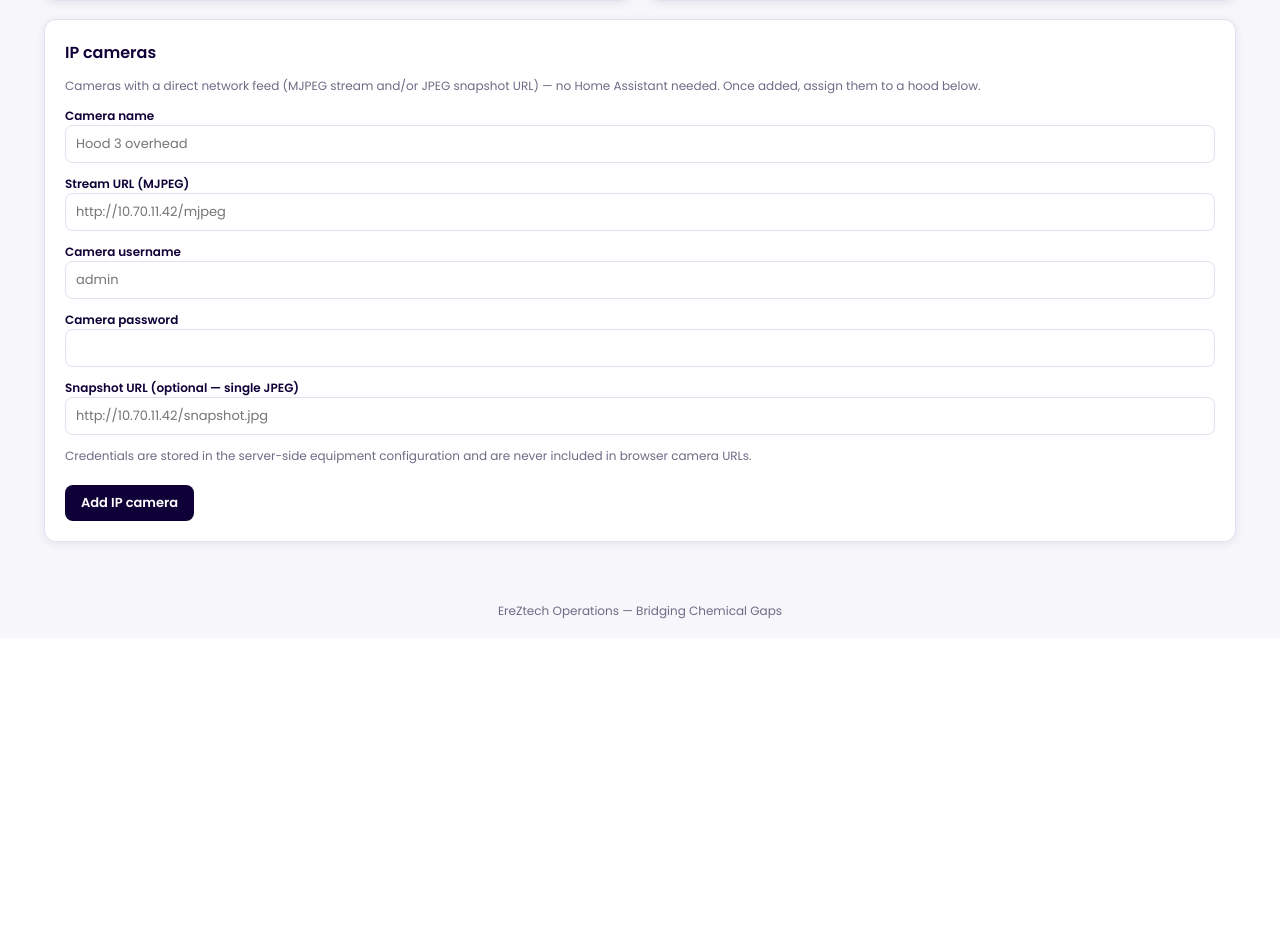
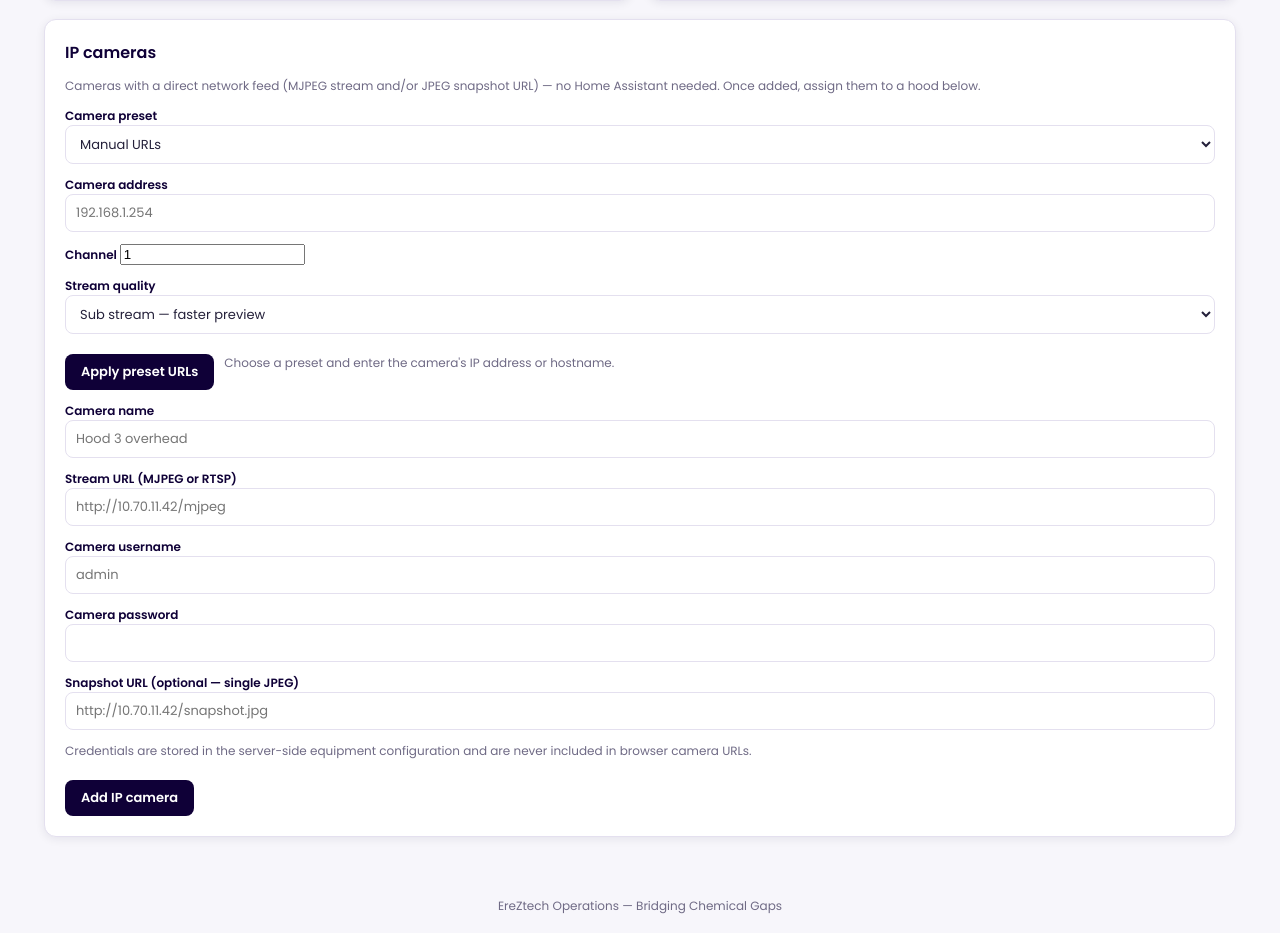
Before and after one commit to nathantallen/Ereztech-ELN, a Flask app: template eln/app/templates/equipment.html in a window 1280 px wide. Shown: the part 489-1422 px from the top of the page. Before the commit the page ends 1108 px from the top, so only its background shows below. Run offline with Flask 3, Linux system fonts and the light colour scheme; the template is opened without the code that fills it, so the values that code supplies are empty.

Commit message:
Add common IP camera stream presets

```diff
--- a/eln/app/static/js/equipment_config.js
+++ b/eln/app/static/js/equipment_config.js
@@ -7,6 +7,79 @@
 
   var statusEl = document.getElementById("ha-status");
   var errorEl = document.getElementById("ha-error");
+
+  function initCameraPresets() {
+    var preset = document.getElementById("cam-preset");
+    var host = document.getElementById("cam-host");
+    var channel = document.getElementById("cam-channel");
+    var subtype = document.getElementById("cam-subtype");
+    var stream = document.getElementById("cam-stream-url");
+    var snapshot = document.getElementById("cam-snapshot-url");
+    var apply = document.getElementById("apply-camera-preset");
+    var hint = document.getElementById("camera-preset-hint");
+    if (!preset || !host || !channel || !subtype || !stream || !snapshot || !apply) return;
+
+    function cleanHost(value) {
+      return (value || "").trim()
+        .replace(/^[a-z]+:\/\//i, "")
+        .replace(/\/.*$/, "")
+        .replace(/\/$/, "");
+    }
+
+    function applyPreset() {
+      var cameraHost = cleanHost(host.value);
+      var cameraChannel = Math.max(1, parseInt(channel.value, 10) || 1);
+      var cameraSubtype = subtype.value === "0" ? "0" : "1";
+      if (preset.value === "manual") {
+        hint.textContent = "Enter the stream and snapshot URLs manually below.";
+        stream.focus();
+        return;
+      }
+      if (!cameraHost) {
+        hint.textContent = "Enter the camera IP address or hostname first.";
+        host.focus();
+        return;
+      }
+
+      var streamUrl = "", snapshotUrl = "";
+      if (preset.value === "amcrest-http") {
+        streamUrl = "http://" + cameraHost + "/cgi-bin/mjpg/video.cgi?channel=" +
+          cameraChannel + "&subtype=" + cameraSubtype;
+        snapshotUrl = "http://" + cameraHost + "/cgi-bin/snapshot.cgi?channel=" + cameraChannel;
+      } else if (preset.value === "amcrest-rtsp") {
+        streamUrl = "rtsp://" + cameraHost + ":554/cam/realmonitor?channel=" +
+          cameraChannel + "&subtype=" + cameraSubtype;
+        snapshotUrl = "http://" + cameraHost + "/cgi-bin/snapshot.cgi?channel=" + cameraChannel;
+      } else if (preset.value === "hikvision-rtsp") {
+        var hikChannel = String(cameraChannel) + (cameraSubtype === "0" ? "01" : "02");
+        streamUrl = "rtsp://" + cameraHost + ":554/Streaming/Channels/" + hikChannel;
+        snapshotUrl = "http://" + cameraHost + "/ISAPI/Streaming/channels/" + hikChannel + "/picture";
+      } else if (preset.value === "axis-http") {
+        streamUrl = "http://" + cameraHost + "/axis-cgi/mjpg/video.cgi?resolution=1280x720";
+        snapshotUrl = "http://" + cameraHost + "/axis-cgi/jpg/image.cgi";
+      } else if (preset.value === "generic-http") {
+        streamUrl = "http://" + cameraHost + "/mjpeg";
+        snapshotUrl = "http://" + cameraHost + "/snapshot.jpg";
+      } else if (preset.value === "generic-rtsp") {
+        streamUrl = "rtsp://" + cameraHost + ":554/stream1";
+      }
+      stream.value = streamUrl;
+      snapshot.value = snapshotUrl;
+      hint.textContent = "Preset applied. You can edit either URL before adding the camera.";
+    }
+
+    apply.addEventListener("click", applyPreset);
+    preset.addEventListener("change", function () {
+      hint.textContent = preset.value === "manual"
+        ? "Enter the stream and snapshot URLs manually below."
+        : "Enter the camera address, then apply the preset URLs.";
+    });
+    host.addEventListener("keydown", function (event) {
+      if (event.key === "Enter") { event.preventDefault(); applyPreset(); }
+    });
+  }
+
+  initCameraPresets();
 
   function setStatus(text, color) {
     if (!statusEl) return;
--- a/eln/app/templates/equipment.html
+++ b/eln/app/templates/equipment.html
@@ -105,11 +105,38 @@
   {% endif %}
   <form method="post" class="form-grid">
     <input type="hidden" name="action" value="add_ipcam">
+    <label>Camera preset
+      <select id="cam-preset">
+        <option value="manual">Manual URLs</option>
+        <option value="amcrest-http">Amcrest / Dahua — HTTP MJPEG</option>
+        <option value="amcrest-rtsp">Amcrest / Dahua — RTSP</option>
+        <option value="hikvision-rtsp">Hikvision — RTSP</option>
+        <option value="axis-http">Axis — HTTP MJPEG</option>
+        <option value="generic-http">Generic — HTTP MJPEG</option>
+        <option value="generic-rtsp">Generic — RTSP</option>
+      </select>
+    </label>
+    <label>Camera address
+      <input type="text" id="cam-host" placeholder="192.168.1.254">
+    </label>
+    <label>Channel
+      <input type="number" id="cam-channel" min="1" value="1">
+    </label>
+    <label>Stream quality
+      <select id="cam-subtype">
+        <option value="0">Main stream — highest quality</option>
+        <option value="1" selected>Sub stream — faster preview</option>
+      </select>
+    </label>
+    <div class="span2 form-actions camera-preset-actions">
+      <button class="btn btn-ghost" type="button" id="apply-camera-preset">Apply preset URLs</button>
+      <span class="muted small" id="camera-preset-hint">Choose a preset and enter the camera's IP address or hostname.</span>
+    </div>
     <label>Camera name
       <input type="text" name="cam_label" placeholder="Hood 3 overhead" required>
     </label>
-    <label>Stream URL (MJPEG)
-      <input type="url" name="cam_stream_url" placeholder="http://10.70.11.42/mjpeg">
+    <label>Stream URL (MJPEG or RTSP)
+      <input type="url" name="cam_stream_url" id="cam-stream-url" placeholder="http://10.70.11.42/mjpeg">
     </label>
     <label>Camera username
       <input type="text" name="cam_username" autocomplete="username" placeholder="admin">
@@ -118,7 +145,7 @@
       <input type="password" name="cam_password" autocomplete="new-password">
     </label>
     <label class="span2">Snapshot URL (optional — single JPEG)
-      <input type="url" name="cam_snapshot_url" placeholder="http://10.70.11.42/snapshot.jpg">
+      <input type="url" name="cam_snapshot_url" id="cam-snapshot-url" placeholder="http://10.70.11.42/snapshot.jpg">
     </label>
     <p class="span2 small muted">Credentials are stored in the server-side equipment configuration and are never included in browser camera URLs.</p>
     <div class="span2 form-actions">
```
